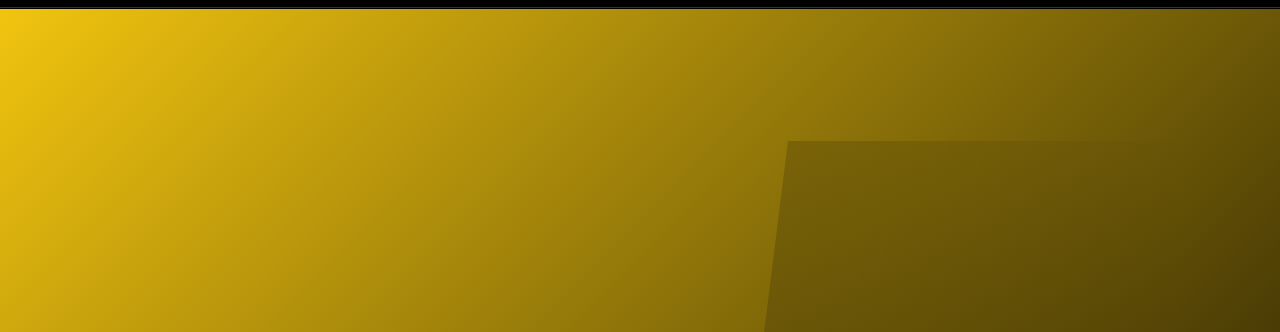
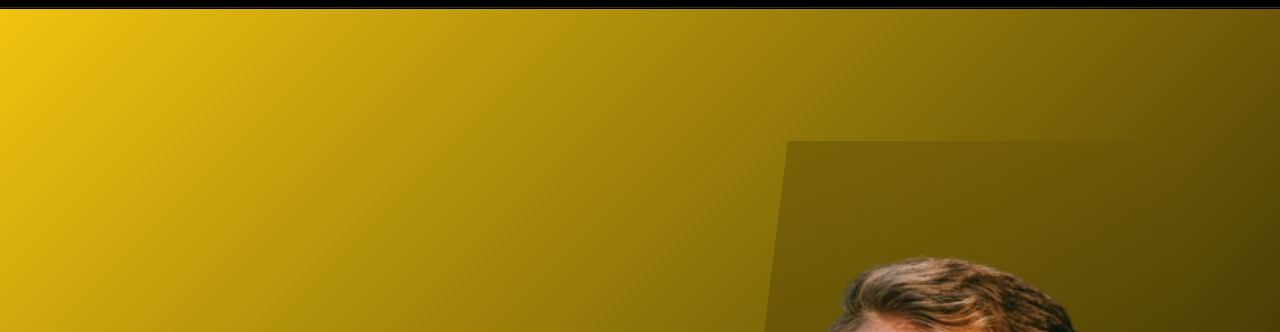
Before and after one commit to MahmoudDedu/Portfolio, a plain HTML site: page index.html in a window 1280 px wide. Shown: the part 71-403 px from the top of the page. Drawn offline with nearby package versions, Linux system fonts and the light colour scheme; the site is published under a folder, as on GitHub Pages, so addresses that start at the root find nothing.

Commit message:
test images

```diff
--- a/css/style.css
+++ b/css/style.css
@@ -192,7 +192,7 @@ main {
   right: 0;
   width: 100%;
   height: 100%;
-  background: url('/images/avtar1.png') no-repeat center;
+  background: url('../images/avtar1.png') no-repeat center;
   background-size: cover;
   clip-path: polygon(20% 0, 100% 0, 100% 100%, 0% 100%);
   transition: transform 0.3s ease;
```
